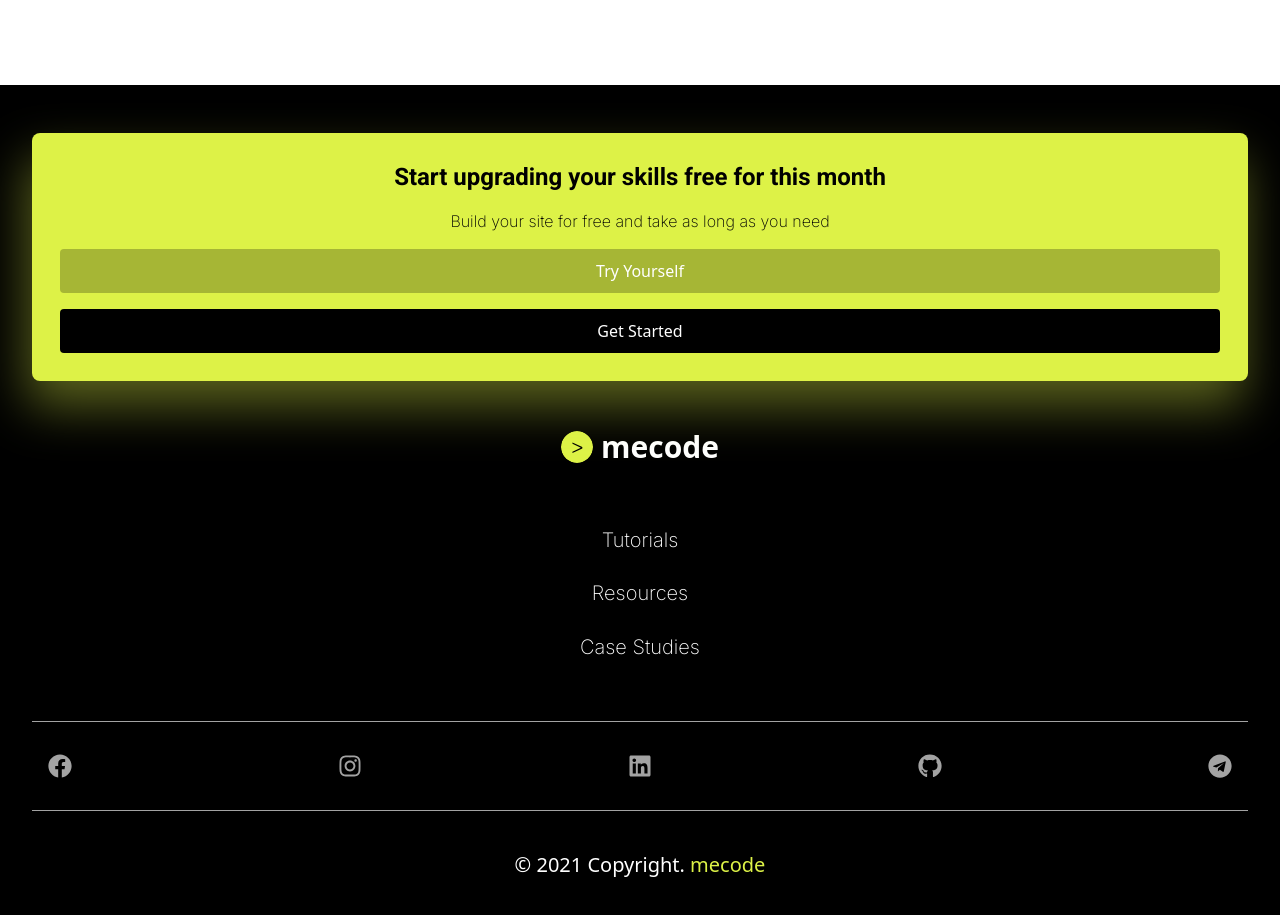
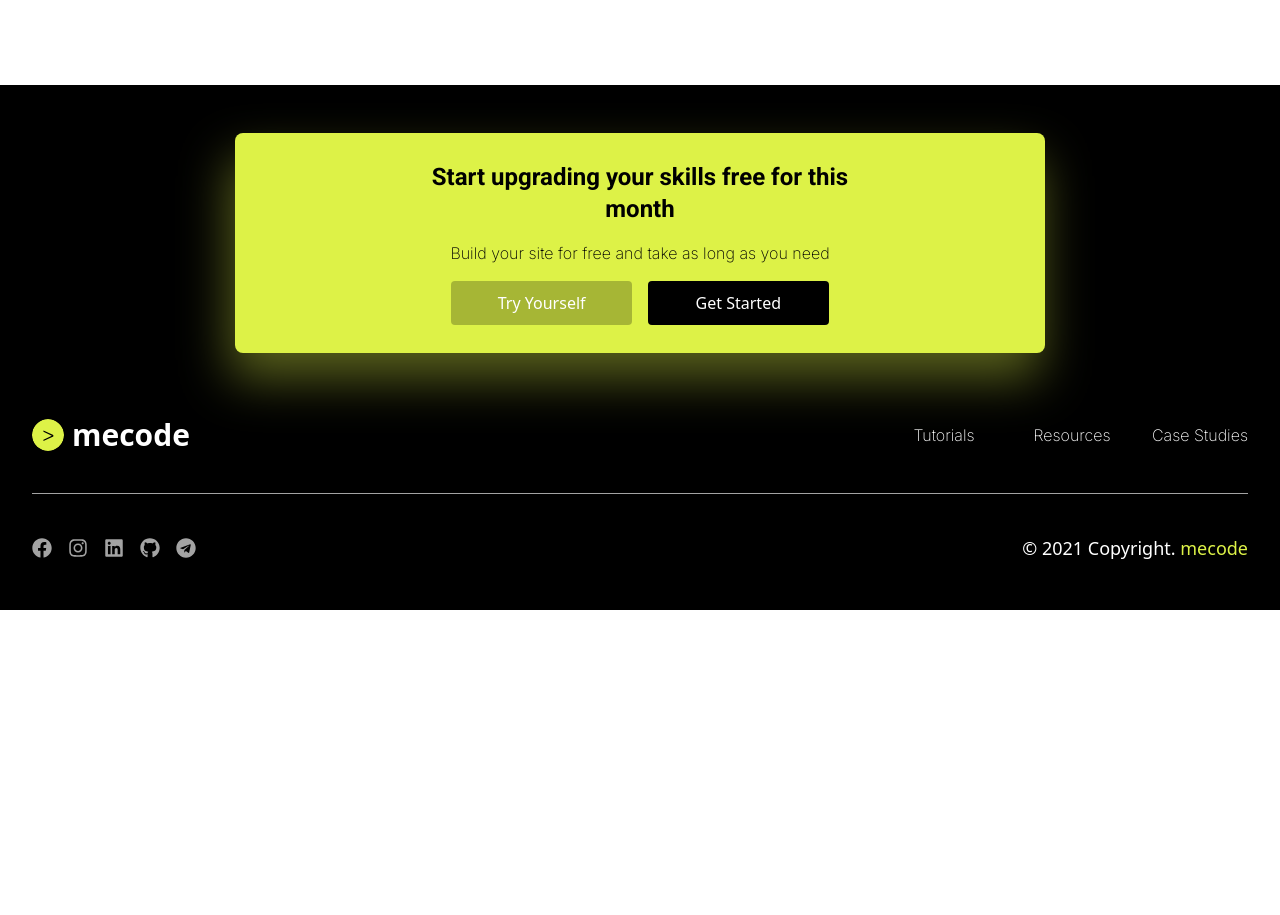
Before and after one commit to pujiragil/Mecode, a React (Vite) app: page / in a window 1280 px wide. Shown: the part 3900-4815 px from the top of the page. After the commit the page ends 4510 px from the top, so only its background shows below. Built offline with nearby package versions, Linux system fonts and the light colour scheme.

Commit message:
adding responsive footer section

```diff
--- a/src/components/Footer/FooterElements.jsx
+++ b/src/components/Footer/FooterElements.jsx
@@ -3,18 +3,20 @@ import { FaFacebook, FaInstagram, FaLinkedin, FaGithub, FaTelegram } from 'react
 
 export const FooterCard = () => {
   return (
-    <div className="bg-primary-card p-7 flex flex-col justify-center items-center rounded-lg drop-shadow-footer mb-12">
-      <h1 className="font-extrabold text-2xl font-roboto text-center mb-4">Start upgrading your skills free for this month</h1>
+    <div className="bg-primary-card p-7 flex flex-col justify-center items-center rounded-lg drop-shadow-footer mb-12 md:w-9/12 md:mx-auto lg:mb-16 lg:w-2/3">
+      <h1 className="font-extrabold text-2xl font-roboto text-center mb-4 lg:w-3/5">Start upgrading your skills free for this month</h1>
       <p className="font-inter font-extralight text-center w-10/12 mb-4">Build your site for free and take as long as you need</p>
-      <button className="block rounded bg-[#00000040] w-full mb-4 py-2.5 text-white">Try Yourself</button>
-      <button className="block rounded bg-black w-full py-2.5 text-white">Get Started</button>
+      <div className="w-full md:flex justify-center items-center gap-x-4 md:w-1/2">
+        <button className="block rounded bg-[#00000040] w-full md:mb-0 mb-4 py-2.5 text-white">Try Yourself</button>
+        <button className="block rounded bg-black w-full py-2.5 text-white">Get Started</button>
+      </div>
     </div>
   )
 }
 
 export const FooterTitle = () => {
   return (
-    <div className="flex justify-center items-center text-white gap-x-2 mb-12">
+    <div className="flex justify-center items-center text-white gap-x-2 mb-12 md:mb-0">
       <img src={icon} alt="icon" />
       <h1 className="text-3xl font-bold">mecode</h1>
     </div>
@@ -23,7 +25,7 @@ export const FooterTitle = () => {
 
 export const FooterMenu = () => {
   return (
-    <div className="grid grid-cols-1 grid-rows-3 text-white h-40 text-center text-xl font-inter font-extralight items-center mb-12">
+    <div className="grid grid-cols-1 grid-rows-3 md:grid-cols-3 md:grid-rows-1 md:mb-0 md:h-fit md:justify-items-center md:content-center md:text-base md:gap-x-8 text-white h-40 text-center text-xl font-inter font-extralight items-center mb-12">
       <p>Tutorials</p>
       <p>Resources</p>
       <p>Case Studies</p>
@@ -33,18 +35,18 @@ export const FooterMenu = () => {
 
 export const FooterLink = () => {
   return (
-    <div className="flex justify-between items-center text-icon py-8 px-4 border-y border-icon text-2xl mb-10">
-      <FaFacebook/>
-      <FaInstagram/>
-      <FaLinkedin/>
-      <FaGithub/>
-      <FaTelegram/>
+    <div className="flex justify-between items-center text-icon py-8 px-4 border-y md:border-none md:p-0 md:m-0 border-icon text-2xl md:text-xl md:gap-x-4 mb-10">
+      <a href="https://web.facebook.com/profile.php?id=100073858291280  " target="_blank"><FaFacebook /></a>
+      <a href="https://instagram.com/ragilsg_164" target="_blank"><FaInstagram /></a>
+      <a href="https://linkedin.com/in/pujiragil/" target="_blank"><FaLinkedin /></a>
+      <a href="https://github.com/pujiragil/" target="_blank"><FaGithub /></a>
+      <a href="https://t.me/Ragilsg" target="_blank"><FaTelegram /></a>
     </div>
   )
 }
 
 export const FooterCopy = () => {
   return (
-    <h1 className="text-xl font-extralight text-white text-center">© 2021 Copyright. <span className="text-primary font-medium">mecode</span></h1>
+    <h1 className="text-xl font-extralight text-white text-center md:text-lg">© 2021 Copyright. <span className="text-primary font-medium  ">mecode</span></h1>
   )
 }
--- a/src/components/Footer/index.jsx
+++ b/src/components/Footer/index.jsx
@@ -4,11 +4,15 @@ import { FooterCard, FooterCopy, FooterLink, FooterMenu, FooterTitle } from './F
 const Footer = () => {
   return (
     <div className="px-8 py-12">
-      <FooterCard/>
-      <FooterTitle/>
-      <FooterMenu/>
-      <FooterLink/>
-      <FooterCopy/>
+      <FooterCard />
+      <div className="md:flex justify-between items-center md:mb-10">
+        <FooterTitle />
+        <FooterMenu />
+      </div>
+      <div className="md:flex md:pt-10 border-t border-icon justify-between items-center">
+        <FooterLink />
+        <FooterCopy />
+      </div>
     </div>
   )
 }
```
